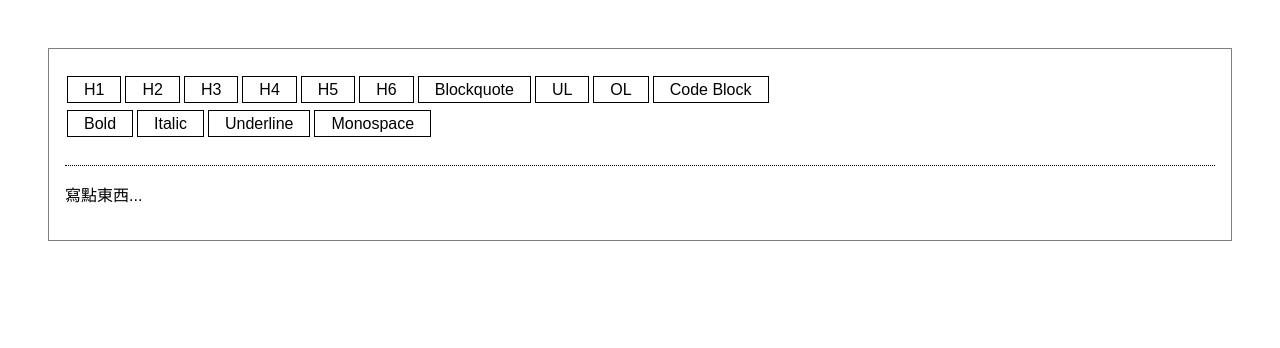
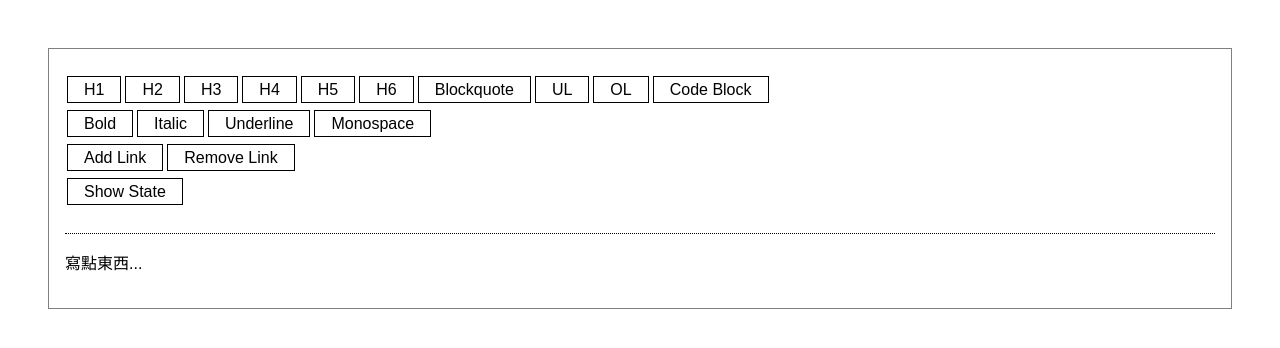
Before and after one commit to luchoching/testDraftjs, a React (Create React App) app: page / in a window 1280 px wide. Shown: the top 348 px of the page. Built offline with nearby package versions, Linux system fonts and the light colour scheme.

Commit message:
Add add-link

```diff
--- a/src/App.js
+++ b/src/App.js
@@ -2,8 +2,9 @@ import React, { Component } from 'react';
 import './App.css';
 import './MyEditor.css';
 
-import {Editor, EditorState, RichUtils, Modifier} from 'draft-js';
+import {Editor, EditorState, RichUtils, Modifier, convertToRaw, CompositeDecorator} from 'draft-js';
 import LinkEditor from './LinkEditor';
+
 
 class StyleButton extends Component {
   constructor() {
@@ -89,16 +90,109 @@ const BlockStyleControls = ({editorState, onToggle}) => {
   );
 }
 
+function findLinkEntities(contentBlock, callback, contentState) {
+  contentBlock.findEntityRanges(
+    (character) => {
+      const entityKey = character.getEntity();
+      return (
+        entityKey !== null &&
+        contentState.getEntity(entityKey).getType() === 'LINK'
+      );
+    },
+    callback
+  );
+}
+
+const Link = (props) => {
+  const {url} = props.contentState.getEntity(props.entityKey).getData();
+  return (
+    <a href={url} className='MyEditor-link' target='_blank'>
+      {props.children}
+    </a>
+  );
+};
+
 class MyEditor extends Component {
   constructor(props) {
     super(props);
-    this.state = {editorState: EditorState.createEmpty()};
+
+     const decorator = new CompositeDecorator([{
+       strategy: findLinkEntities,
+       component: Link,
+     }, ]);
+
+    this.state = {
+      editorState: EditorState.createEmpty(decorator),
+      showURLInput: false,
+      urlValue: ''
+    };
     this.onChange = (editorState) => this.setState({editorState});
     this.focus = () => this.refs.editor.focus();
     this.onTab = this.onTab.bind(this);
     this.handleBold = this.handleBold.bind(this);
     this.toggleBlockType = (type) => this._toggleBlockType(type);
     this.toggleInlineStyle = (style) => this._toggleInlineStyle(style);
+    this.promptForLink = this.promptForLink.bind(this);
+    this.onURLChange = (e) => this.setState({
+      urlValue: e.target.value
+    });
+    this.confirmLink = this.confirmLink.bind(this);
+    this.logState = () => {
+      const content = this.state.editorState.getCurrentContent();
+      console.log(convertToRaw(content));
+    };
+  }
+
+  confirmLink(e) {
+    e.preventDefault();
+    const { editorState, urlValue } = this.state;
+    const contentState = editorState.getCurrentContent();
+    const contentStateWithEntity = contentState.createEntity(
+      'LINK',
+      'MUTABLE',
+      {url: urlValue}
+    )
+    const entityKey = contentStateWithEntity.getLastCreatedEntityKey();
+    const newEditorState = EditorState.set(editorState, {
+      currentContent: contentStateWithEntity
+    });
+    this.setState({
+      editorState: RichUtils.toggleLink(
+        newEditorState,
+        newEditorState.getSelection(),
+        entityKey
+      ),
+      showURLInput: false,
+      urlValue: ''
+    }, () => {
+      setTimeout(()=> this.refs.editor.focus(), 0);
+    });
+  }
+
+  promptForLink(e) {
+    e.preventDefault();
+    const {editorState} = this.state;
+    const selection = editorState.getSelection();
+    if (!selection.isCollapsed()){
+      const contentState = editorState.getCurrentContent();
+      const startKey = selection.getStartKey();
+      const startOffset = selection.getStartOffset();
+      const blockWithLinkAtBeginning = contentState.getBlockForKey(startKey);
+      const linkKey = blockWithLinkAtBeginning.getEntityAt(startOffset);
+
+      let url='';
+      if (linkKey) {
+        const linkInstance = contentState.getEntity(linkKey);
+        url = linkInstance.getData().url;
+      }
+
+      this.setState({
+        showURLInput: true,
+        urlValue: url
+      }, () => {
+        setTimeout(() => this.refs.url.focus(), 0);
+      });
+    }
   }
 
   _toggleBlockType(blockType) {
@@ -147,6 +241,44 @@ class MyEditor extends Component {
     }
   }
 
+  urlInput() {
+    if (!this.state.showURLInput) return null;
+
+    return (
+      <div className='MyEditor-input-controls'>
+        <input
+          type='text'
+          ref='url'
+          value={this.state.urlValue}
+          onChange={this.onURLChange}
+        />
+        <button onMouseDown={this.confirmLink}>確認</button>
+      </div>
+    );
+  }
+
+  linkActions() {
+    return (
+      <div className='MyEditor-controls'>
+        <span
+          className='MyEditor-styleButton'
+          onMouseDown={this.promptForLink}
+        >Add Link</span>
+        <span className='MyEditor-styleButton'>Remove Link</span>
+      </div>
+    );
+  }
+
+  showState() {
+    return (
+      <div className='MyEditor-controls'>
+        <span className='MyEditor-styleButton' onClick={this.logState}>
+          Show State
+        </span>
+      </div>
+    );
+  }
+
   render() {
     const editorState = this.state.editorState;
 
@@ -161,6 +293,9 @@ class MyEditor extends Component {
           editorState={editorState}
           onToggle={this.toggleInlineStyle}
         />
+        {this.linkActions()}
+        {this.urlInput()}
+        {this.showState()}
         <div className='MyEditor-editor'  onClick={this.focus}>
           <Editor
             blockStyleFn={this.getBlockStyle}
@@ -183,6 +318,7 @@ class App extends Component {
     return (
       <div className='App'>
         <MyEditor />
+        {/*<LinkEditor />*/}
       </div>
     );
   }
--- a/src/MyEditor.css
+++ b/src/MyEditor.css
@@ -15,7 +15,6 @@
 .MyEditor-controls {
   margin-top: 1em;
 }
-
 
 .MyEditor-styleButton {
   padding: 4px 1em;
@@ -53,3 +52,18 @@
 .MyEditor-root pre pre {
   border: none;
 }
+
+.MyEditor-input-controls {
+  margin-top: 1em;
+}
+
+.MyEditor-input-controls input{
+  height: 100%;
+  font-size: 1em;
+}
+
+.MyEditor-link {
+  color: blue;
+  cursor: pointer;
+  padding: 0 4px;
+}
```
